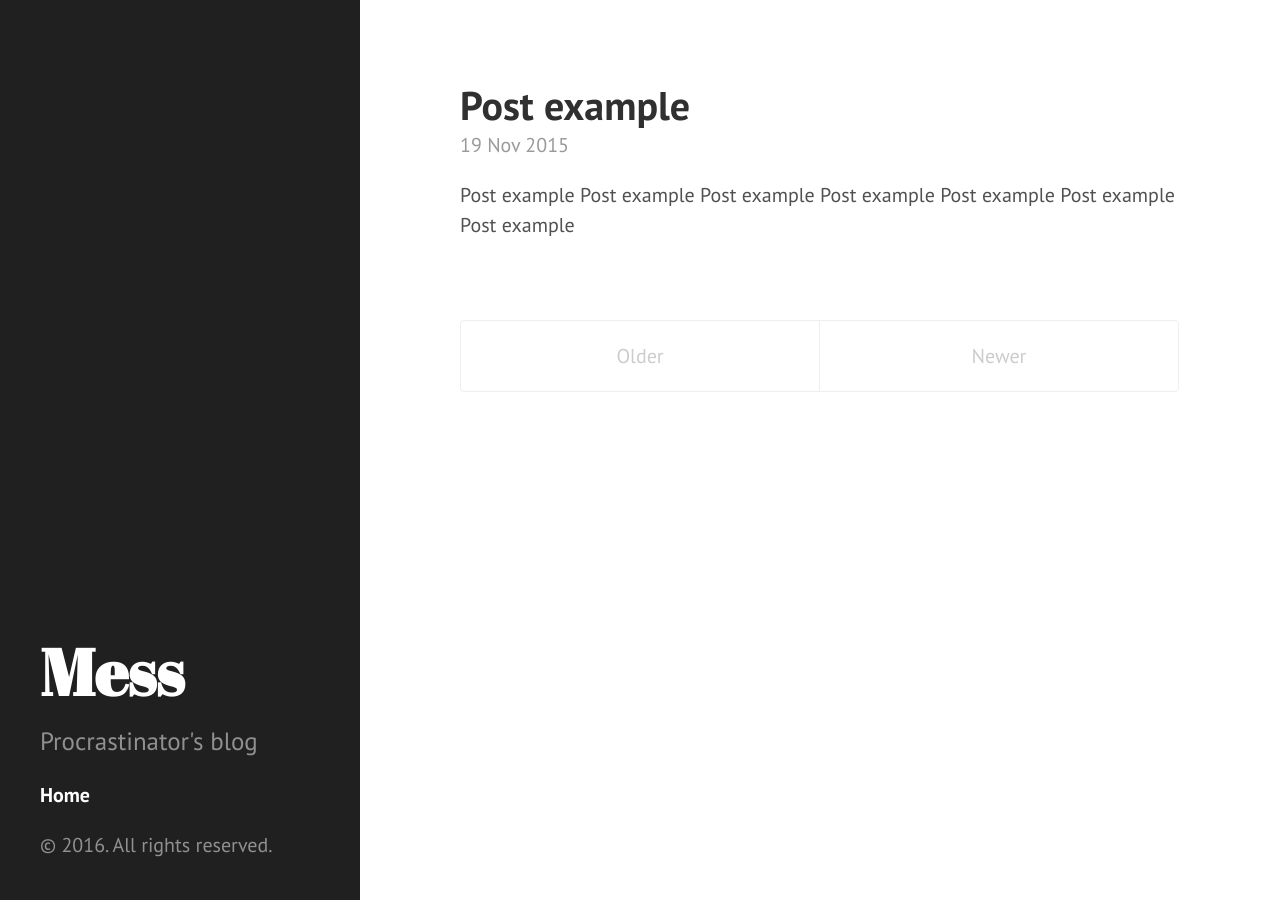
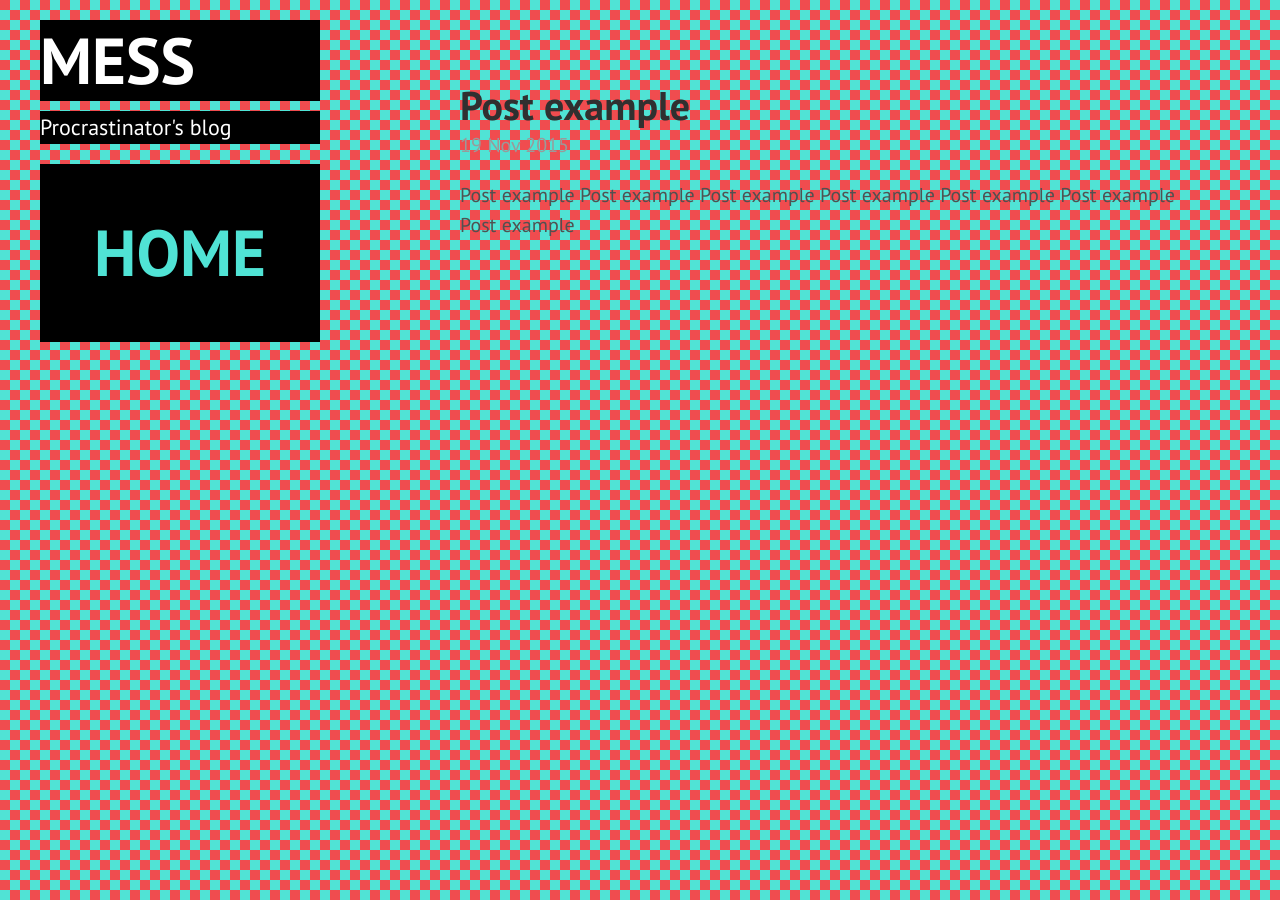
Before and after one commit to tier777/tier777.github.io, a Jekyll site: the page built from index.html, in a window 1280 px wide. Built offline with Jekyll 4.4.1, drawn with Linux system fonts in a browser that asks for light colours; the list of posts is cut into pages by our own code.

Commit message:
PFHJKLKHBNM

```diff
--- /dev/null
+++ b/Gemfile
@@ -0,0 +1,2 @@
+source 'https://rubygems.org'
+gem 'github-pages', group: :jekyll_plugins
--- a/_config.yml
+++ b/_config.yml
@@ -1,5 +1,5 @@
 excerpt_separator: ""
-pygments: true
+highlighter: pygments
 markdown: kramdown
 url: http://tier777.github.io
 title: Mess
--- a/_includes/head.html
+++ b/_includes/head.html
@@ -21,7 +21,7 @@
 
   <!-- Icons -->
   <link rel="apple-touch-icon-precomposed" sizes="144x144" href="/public/apple-touch-icon-144-precomposed.png">
-                                 <link rel="shortcut icon" href="/public/favicon.ico">
+                                 <link rel="shortcut icon" href="/public/favicon.ico?v=2">
 
   <!-- RSS -->
   <link rel="alternate" type="application/rss+xml" title="RSS" href="/atom.xml">
--- a/_includes/sidebar.html
+++ b/_includes/sidebar.html
@@ -2,7 +2,7 @@
   <div class="container sidebar-sticky">
     <div class="sidebar-about">
       <h1>{{ site.title }}</h1>
-      <p class="lead">{{ site.description }}</p>
+      <p class="description">{{ site.description }}</p>
     </div>
 
     <ul class="sidebar-nav">
@@ -31,6 +31,6 @@
       <li class="sidebar-nav-item">Currently v{{ site.version }}</li-->
     </ul>
 
-    <p>&copy; {{ site.time | date: '%Y' }}. All rights reserved.</p>
+    <!-- <p>&copy; {{ site.time | date: '%Y' }}. All rights reserved.</p> -->
   </div>
 </div>
--- a/atom.xml
+++ b/atom.xml
@@ -1,5 +1,5 @@
 ---
-layout: nil
+layout: null
 ---
 
 <?xml version="1.0" encoding="utf-8"?>
--- a/index.html
+++ b/index.html
@@ -19,7 +19,7 @@ title: Home
   {% endfor %}
 </div>
 
-<div class="pagination">
+<!-- <div class="pagination">
   {% if paginator.next_page %}
     <a class="pagination-item older" href="/page{{paginator.next_page}}">Older</a>
   {% else %}
@@ -34,4 +34,4 @@ title: Home
   {% else %}
     <span class="pagination-item newer">Newer</span>
   {% endif %}
-</div>
+</div> -->
--- a/public/css/hyde.css
+++ b/public/css/hyde.css
@@ -57,7 +57,7 @@ html {
   text-align: center;
   padding: 2rem 1rem;
   color: rgba(255,255,255,.5);
-  background-color: #202020;
+  /*background-color: #202020;*/
 }
 @media (min-width: 48rem) {
   .sidebar {
@@ -77,10 +77,20 @@ html {
 
 /* About section */
 .sidebar-about h1 {
-  color: #fff;
+  color: #ffffff;
+  background-color: #000000;
   margin-top: 0;
-  font-family: "Abril Fatface", serif;
+  text-transform: uppercase;
+  /*font-family: "Abril Fatface", serif;*/
+  font-family: inherit;
   font-size: 3.25rem;
+}
+
+.description {
+  font-size: 1.1rem;
+  font-weight: 300;
+  color: #ffffff;
+  background-color: #000000;
 }
 
 /* Sidebar nav */
@@ -89,14 +99,32 @@ html {
   list-style: none;
 }
 .sidebar-nav-item {
+  font-weight: bold;
+  padding: 0;
+  background-color: #000000;
   display: block;
+  padding-top: 2rem;
+  padding-bottom: 2rem;
+  text-align: center;
 }
-a.sidebar-nav-item:hover,
-a.sidebar-nav-item:focus {
-  text-decoration: underline;
+
+.sidebar-nav-item a {
+  font-size: 3.25rem;
+  text-transform: uppercase;
+  color: #ffffff;
 }
+
+.sidebar-nav-item a:hover, a:focus {
+  color: #50E3D5;
+  text-decoration: none;
+}
+
 .sidebar-nav-item.active {
-  font-weight: bold;
+
+}
+
+.sidebar-nav-item.active a {
+  color: #50E3D5;
 }
 
 /* Sticky sidebar
@@ -109,7 +137,7 @@ a.sidebar-nav-item:focus {
   .sidebar-sticky {
     position: absolute;
     right:  1rem;
-    bottom: 1rem;
+    top: 1rem;
     left:   1rem;
   }
 }
--- a/public/css/poole.css
+++ b/public/css/poole.css
@@ -60,7 +60,7 @@ html {
 
 body {
   color: #515151;
-  background-color: #fff;
+  background-image: url('/images/bg3.png');
   -webkit-text-size-adjust: 100%;
       -ms-text-size-adjust: 100%;
 }
```
Also changed, not shown: Gemfile.lock (added), images/bg.png (added), images/bg2.png (added), images/bg3.png (added), public/apple-touch-icon-144-precomposed.png, public/favicon.ico.
